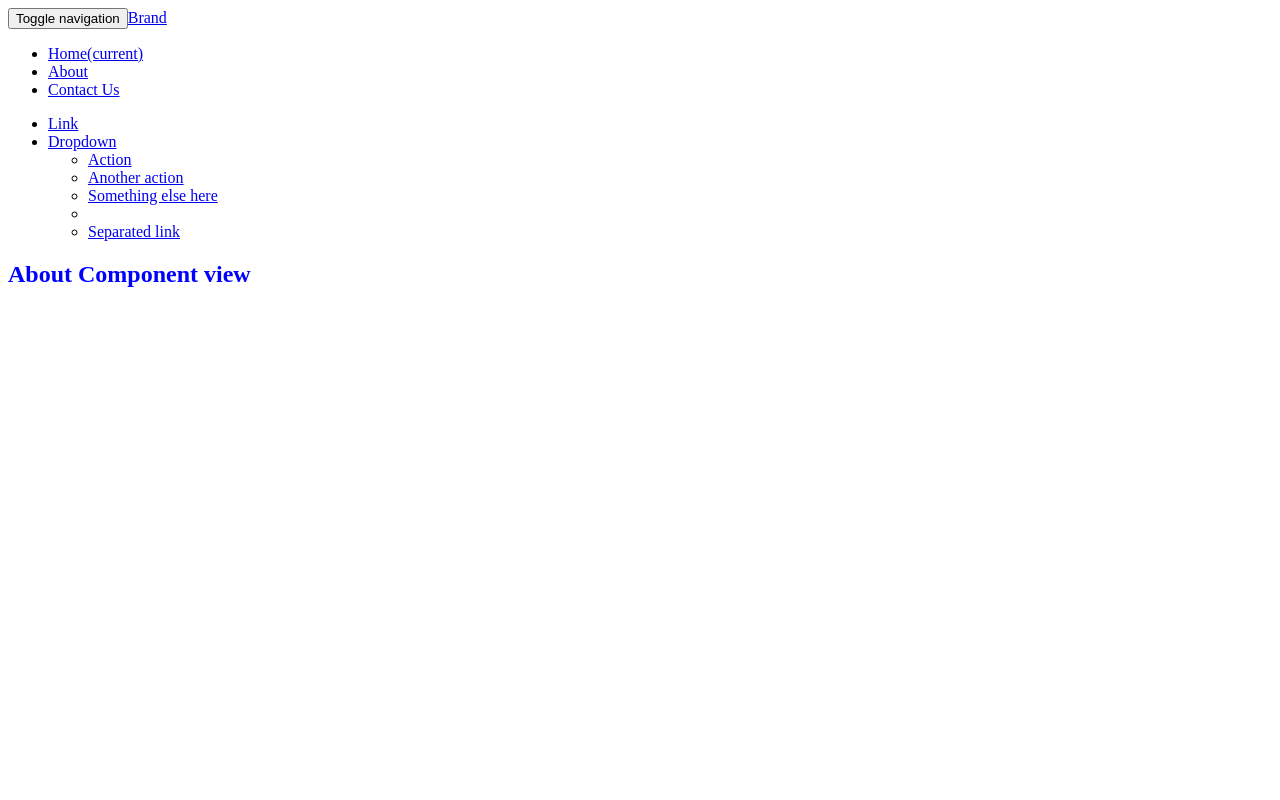
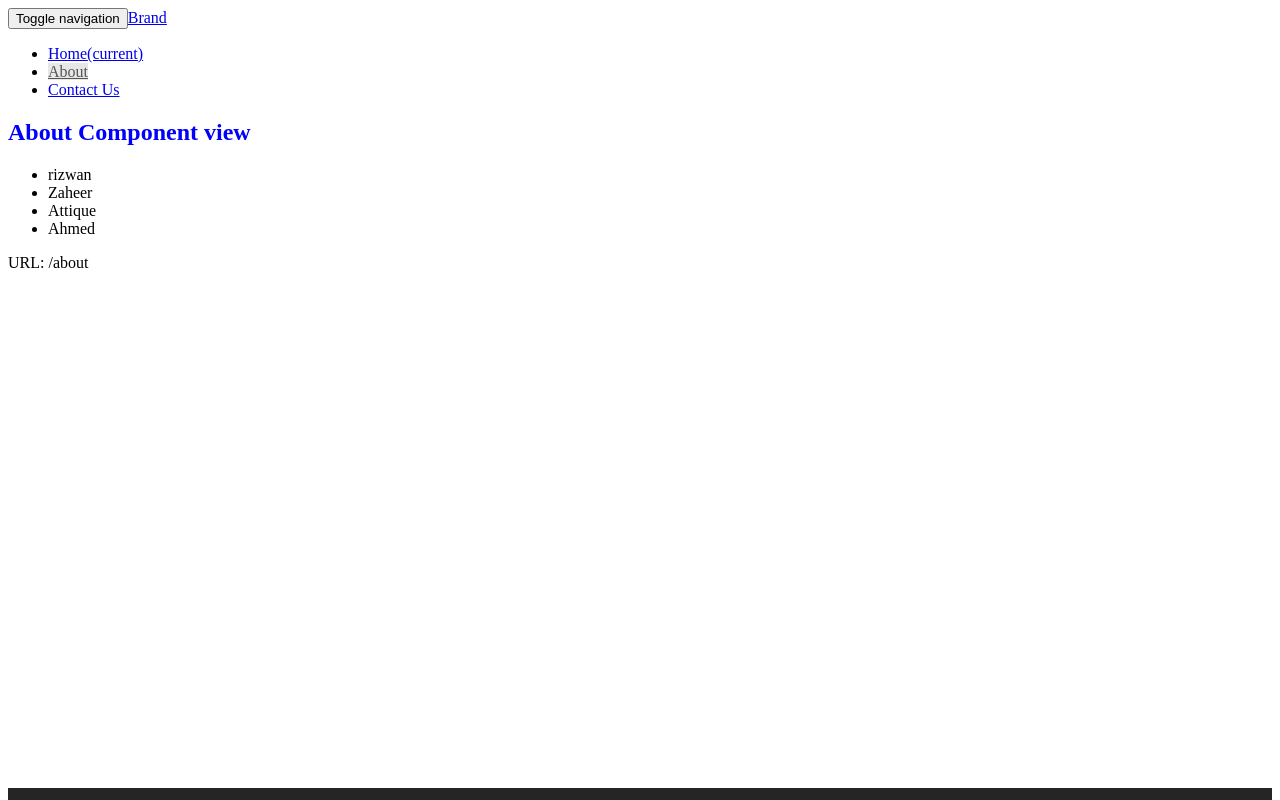
Before and after one commit to rizwanzaheer/react-with-webpack-3-starter-kit, a React app: page /about in a window 1280 px wide. Shown: the top 800 px of the page. Built offline with nearby package versions, Linux system fonts and the light colour scheme.

Commit message:
set react router's and layout

```diff
--- a/package.json
+++ b/package.json
@@ -26,6 +26,7 @@
     "exports-loader": "^0.6.4",
     "express": "^4.15.3",
     "extract-text-webpack-plugin": "^2.1.0",
+    "history": "^4.6.1",
     "html-webpack-plugin": "^2.28.0",
     "import-loader": "^1.0.1",
     "imports-loader": "^0.7.1",
--- a/src/components/MainSection.jsx
+++ b/src/components/MainSection.jsx
@@ -22,11 +22,11 @@ export default class MainSection extends Component {
 									<div className="modal-body">
 										<form>
 											<div className="form-group">
-												<label for="recipient-name" className="control-label">Recipient:</label>
+												<label htmlFor="recipient-name" className="control-label">Recipient:</label>
 												<input type="text" className="form-control" id="recipient-name" />
 											</div>
 											<div className="form-group">
-												<label for="message-text" className="control-label">Message:</label>
+												<label htmlFor="message-text" className="control-label">Message:</label>
 												<textarea className="form-control" id="message-text"></textarea>
 											</div>
 										</form>
--- a/src/components/Navbar.jsx
+++ b/src/components/Navbar.jsx
@@ -21,50 +21,20 @@ export default class Navbar extends Component {
                 <span className="icon-bar"/>
                 <span className="icon-bar"/>
               </button>
-              <a className="navbar-brand" href="#">Brand</a>
+              <NavLink exact className="navbar-brand" to="/">Brand</NavLink>
             </div>
             <div className="collapse navbar-collapse" id="bs-example-navbar-collapse-1">
               <ul className="nav navbar-nav">
-                <li className="active">
-                  <NavLink to="/">Home
+                <li >
+                  <NavLink exact activeClassName="active" to="/">Home
                     <span className="sr-only">(current)</span>
                   </NavLink>
                 </li>
                 <li>
-                  <NavLink to="about">About</NavLink>
+                  <NavLink activeClassName="active" to="/about">About</NavLink>
                 </li>
                 <li>
-                  <NavLink to="contactus">Contact Us</NavLink>
-                </li>
-              </ul>
-              <ul className="nav navbar-nav navbar-right">
-                <li>
-                  <a href="#">Link</a>
-                </li>
-                <li className="dropdown">
-                  <a
-                    href="#"
-                    className="dropdown-toggle"
-                    data-toggle="dropdown"
-                    role="button"
-                    aria-haspopup="true"
-                    aria-expanded="false">Dropdown
-                    <span className="caret"/></a>
-                  <ul className="dropdown-menu">
-                    <li>
-                      <a href="#">Action</a>
-                    </li>
-                    <li>
-                      <a href="#">Another action</a>
-                    </li>
-                    <li>
-                      <a href="#">Something else here</a>
-                    </li>
-                    <li role="separator" className="divider"/>
-                    <li>
-                      <a href="#">Separated link</a>
-                    </li>
-                  </ul>
+                  <NavLink activeClassName="active" to="/contactus">Contact Us</NavLink>
                 </li>
               </ul>
             </div>
--- a/src/config/routes.jsx
+++ b/src/config/routes.jsx
@@ -1,23 +1,29 @@
 import React, { Component } from 'react';
-import { BrowserRouter as Router, Switch, Route, Link } from 'react-router-dom';
+import { BrowserRouter as Router, Switch, Route } from 'react-router-dom';
+import createBrowserHistory from 'history/createBrowserHistory';
 
 import Home from '../views';
 import About from '../views/about/about';
 import ContactUs from '../views/contactus/contactus';
 import NotFound from '../views/notfound/notfound';
+import Navbar from '../components/Navbar';
+import Footer from '../components/Footer';
 
+const history = createBrowserHistory();
 
-export default class CustomRoutes extends Component{
+export default class CustomRoutes extends Component {
   render() {
     return (
-      <Router>
+      <Router history={history}>
         <div>
+          <Navbar />
           <Switch>
             <Route exact path="/" component={Home} />
             <Route path="/about" component={About} />
             <Route path="/contactus" component={ContactUs} />
             <Route component={NotFound} />
           </Switch>
+          <Footer />
         </div>
       </Router>
     );
--- a/src/style/app.scss
+++ b/src/style/app.scss
@@ -1,9 +1,14 @@
 @import '../assets/bootstrap/customizations.scss';
 @import '../../node_modules/react-responsive-carousel/lib/styles/carousel.min.css';
 
+.active{
+  color:#555 !important;
+  background-color: #e7e7e7 !important;
+}
 h1{
     color: blue !important;
 }
+
 section{
   min-height: calc(100vh - 131px);
   height: calc(100% - 140px);
--- a/src/views/about/about.jsx
+++ b/src/views/about/about.jsx
@@ -3,17 +3,59 @@ import React, { Component } from 'react';
 import Navbar from '../../components/Navbar';
 import Footer from '../../components/Footer';
 
+class ToDoItems extends Component {
+  render() {
+    return (<li onClick={() => {this.props.clickHandler(this.props.index)}}> {this.props.tasks.name} </li>);
+  }
+}
+
 export default class Root extends Component {
-  componentWillMount() { }
-
+  constructor() {
+    super();
+    this.changeState = this.changeState.bind(this);
+    this.state = {
+      tasks: [{
+        name: 'rizwan',
+        complete: 'yes',
+      },
+      {
+        name: 'Zaheer',
+        complete: 'yes',
+      },
+      {
+        name: 'Attique',
+        complete: 'yes',
+      },
+      {
+        name: 'Ahmed',
+        complete: 'no',
+      },
+      ],
+    };
+  }
+  componentWillMount() {
+    if(location.pathname){
+      console.log(location.pathname);
+    }
+  }
+  changeState(index) {
+    alert('clicked!!!');
+    console.log(this.state.tasks[index]);
+  }
   render() {
     return (
       <div>
-        <Navbar />
         <section>
           <h1> About Component view </h1>
+          <ul>
+            {
+              this.state.tasks.map((task, index) => {
+                return <ToDoItems key={task.name} clickHandler={this.changeState} tasks={task} index={index} />;
+              })
+            }
+          </ul>
+          <p>URL: { location.pathname }</p>
         </section>
-        <Footer />
       </div>
     );
   }
--- a/src/views/contactus/contactus.jsx
+++ b/src/views/contactus/contactus.jsx
@@ -22,7 +22,6 @@ export default class ContactUs extends Component {
     return (
       <section>
         <div>
-          <Navbar />
           <div className="container">
             <form
               className="well form-horizontal"
@@ -258,7 +257,6 @@ export default class ContactUs extends Component {
               </fieldset>
             </form>
           </div>
-          <Footer />
         </div>
       </section>
     );
--- a/src/views/index.jsx
+++ b/src/views/index.jsx
@@ -11,9 +11,7 @@ export default class Root extends Component {
   render() {
     return (
       <div>
-        <Navbar />
         <MainSection />
-        <Footer />
       </div>
     );
   }
```
Also changed, not shown: 1 other file (tests, documents, lock files or other folders).
